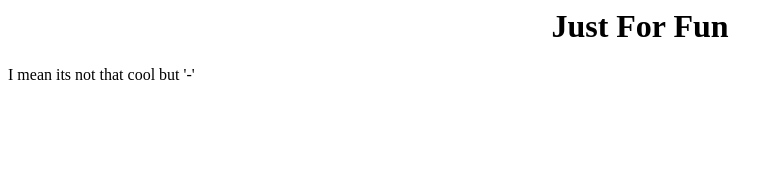
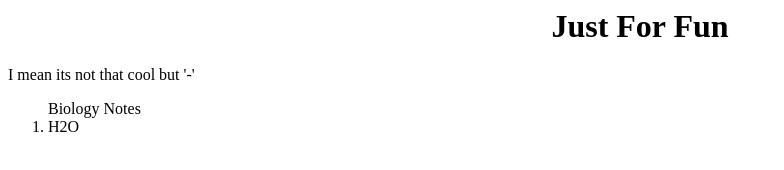
Before and after one commit to ACH5404/my-website, a plain HTML site: page index.html in a window 1280 px wide. Shown: the whole page, without its empty margins (0-784 px from the left). Drawn offline with Linux system fonts and the light colour scheme.

Commit message:
Added Biology Notes

```diff
--- a/index.html
+++ b/index.html
@@ -5,6 +5,10 @@
     <body>
         <h1><center>Just For Fun</center></h1>
         <p>I mean its not that cool but '-'</p>
+      <ol>
+        Biology Notes
+        <li>H2O</li>
+      </ol>
 
     </body>
 </html>
```
